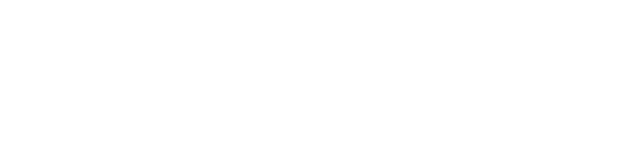
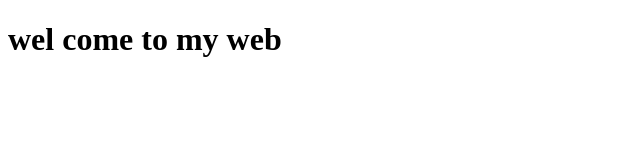
Before and after one commit to Rahul-shingade/SELFHTML, a plain HTML site: page index.html in a window 1280 px wide. Shown: the whole page, without its empty margins (0-640 px from the left). Drawn offline with Linux system fonts and the light colour scheme.

Commit message:
start the code

```diff
--- a/index.html
+++ b/index.html
@@ -6,6 +6,6 @@
     <title>Document</title>
 </head>
 <body>
-
+    <h1>wel come to my web</h1>
 </body>
 </html>
```
